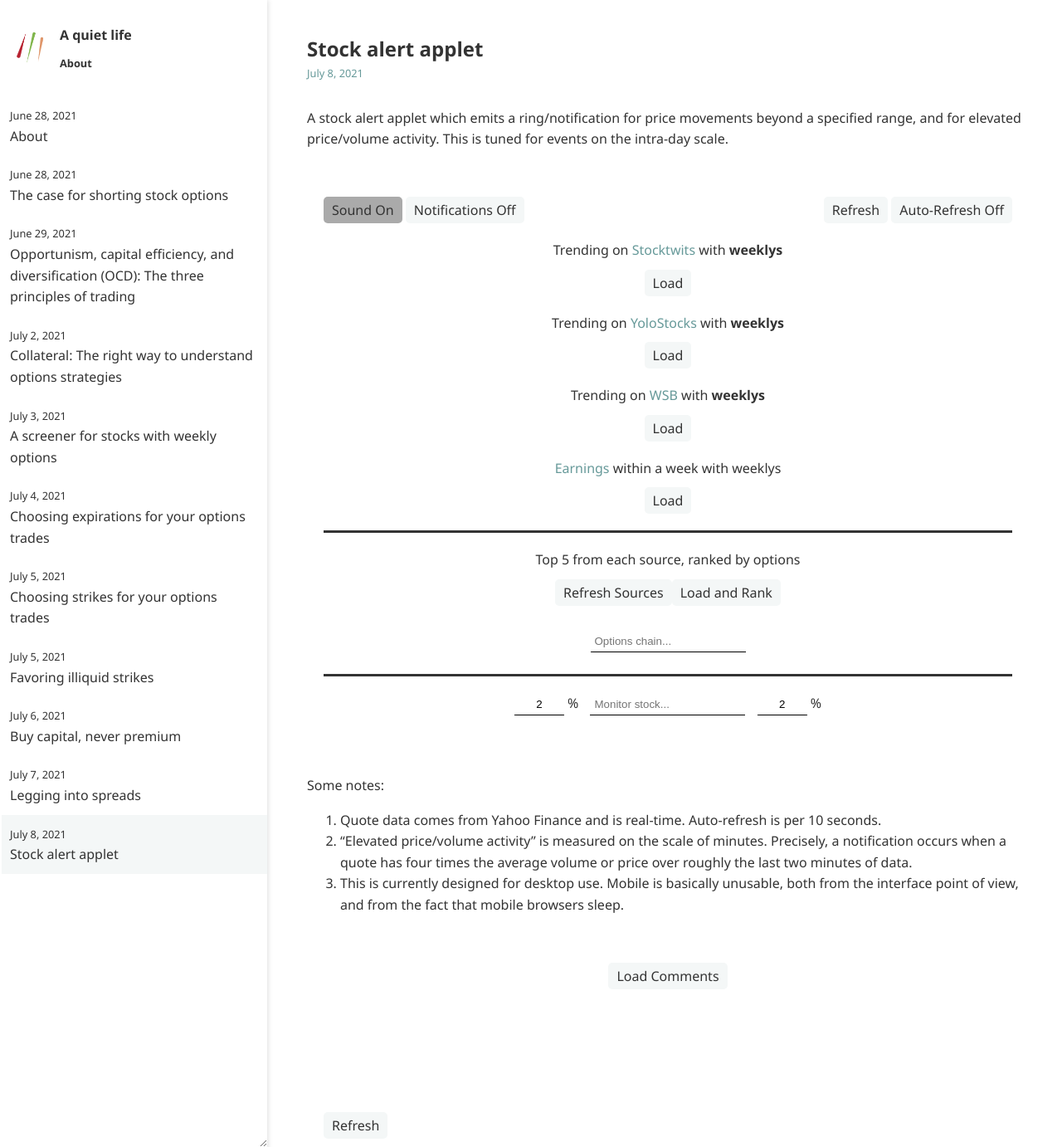
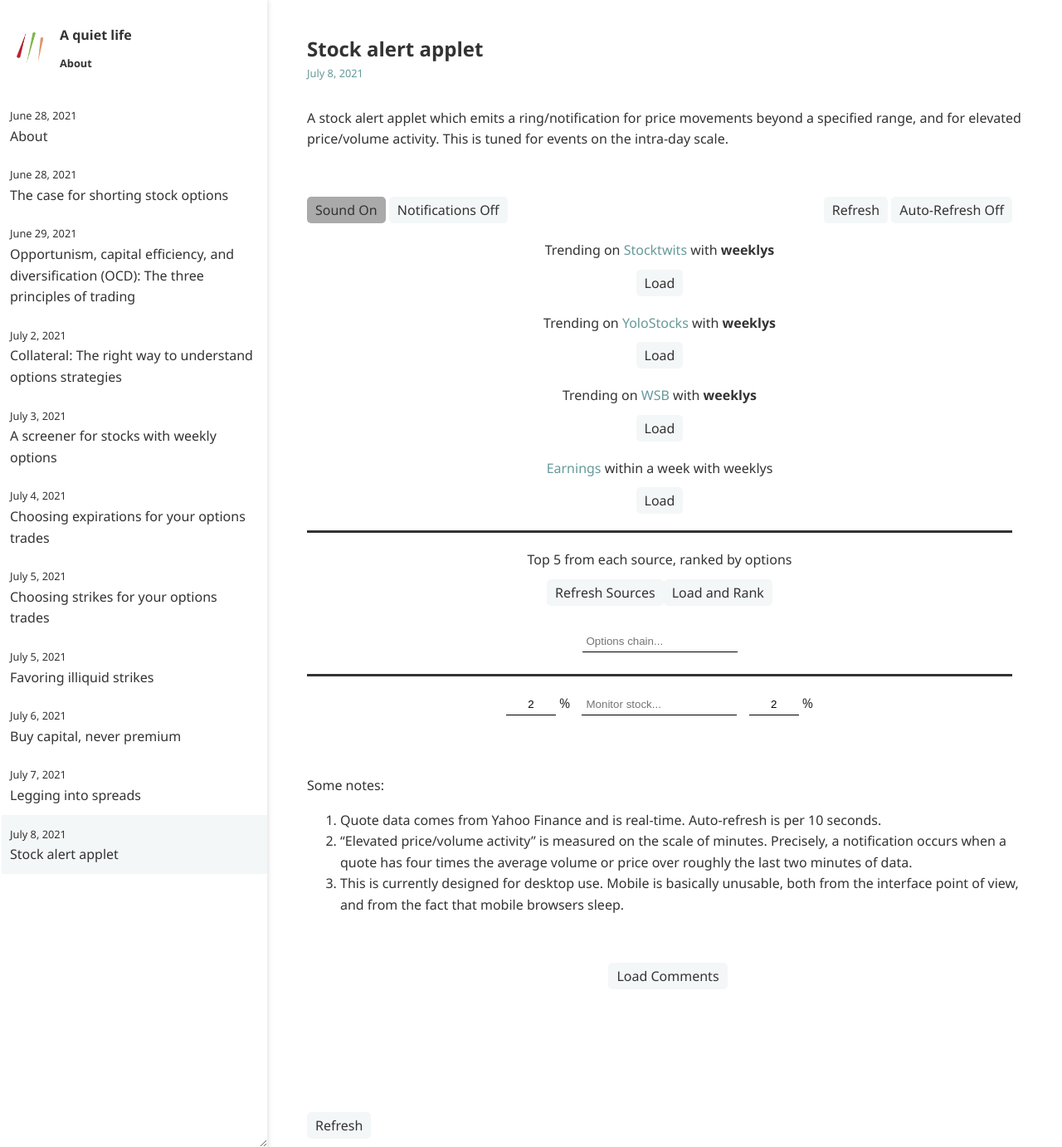
Before and after one commit to ansyblenetwork/aquietlife, a Jekyll site: the page built from _posts/2021-07-08-alerts.md, in a window 1280 px wide and 1382 px high. Shown: the whole window at 83% size. Built offline with Jekyll 4.4.1, drawn with Linux system fonts in a browser that asks for light colours.

Commit message:
Update 2021-07-08-alerts.md

```diff
--- a/_posts/2021-07-08-alerts.md
+++ b/_posts/2021-07-08-alerts.md
@@ -6,7 +6,7 @@ A stock alert applet which emits a ring/notification for price movements beyond
 
 
 
-<div style="min-width:650px; padding: 40px 20px;">
+<div style="min-width:650px; padding: 40px 20px 40px 0px">
 
 <div style="position:fixed; bottom: 10px; background-color:white">
 <button onclick="update(); updateAll();" >Refresh</button>
```
